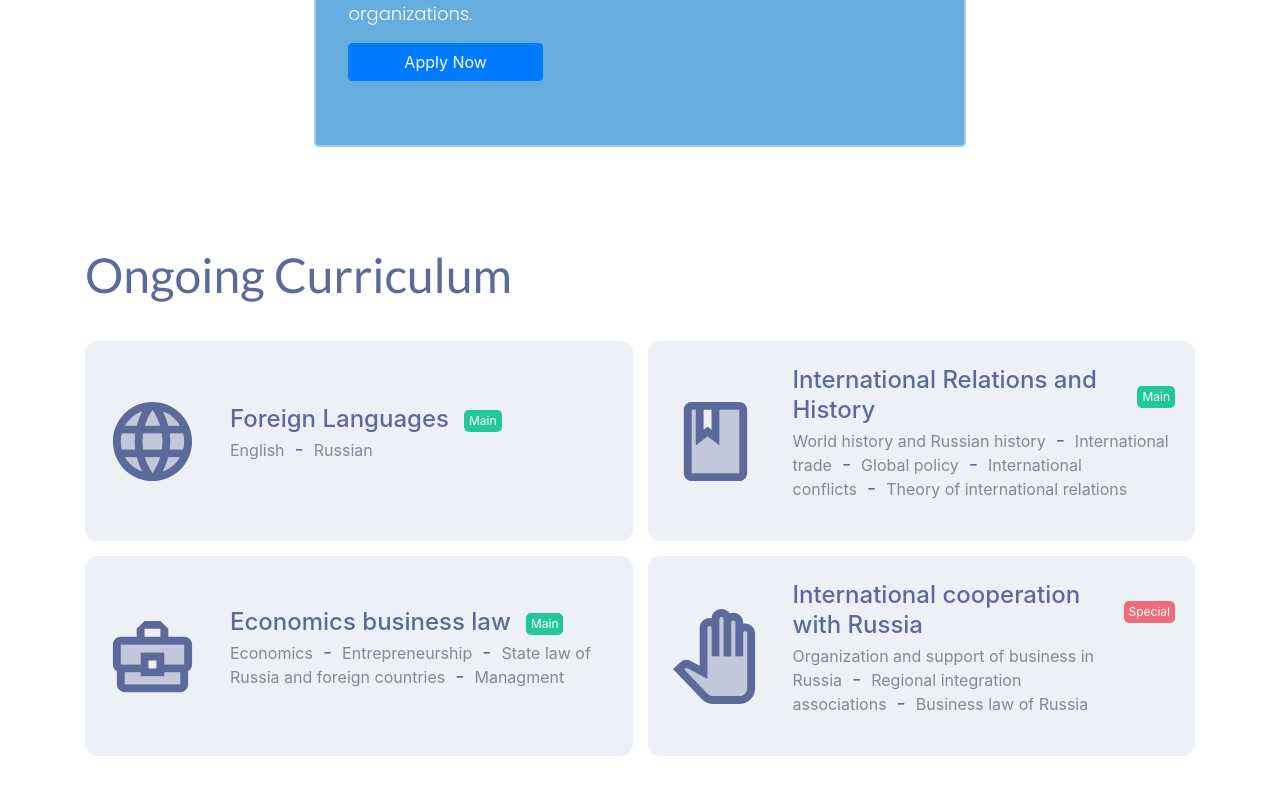
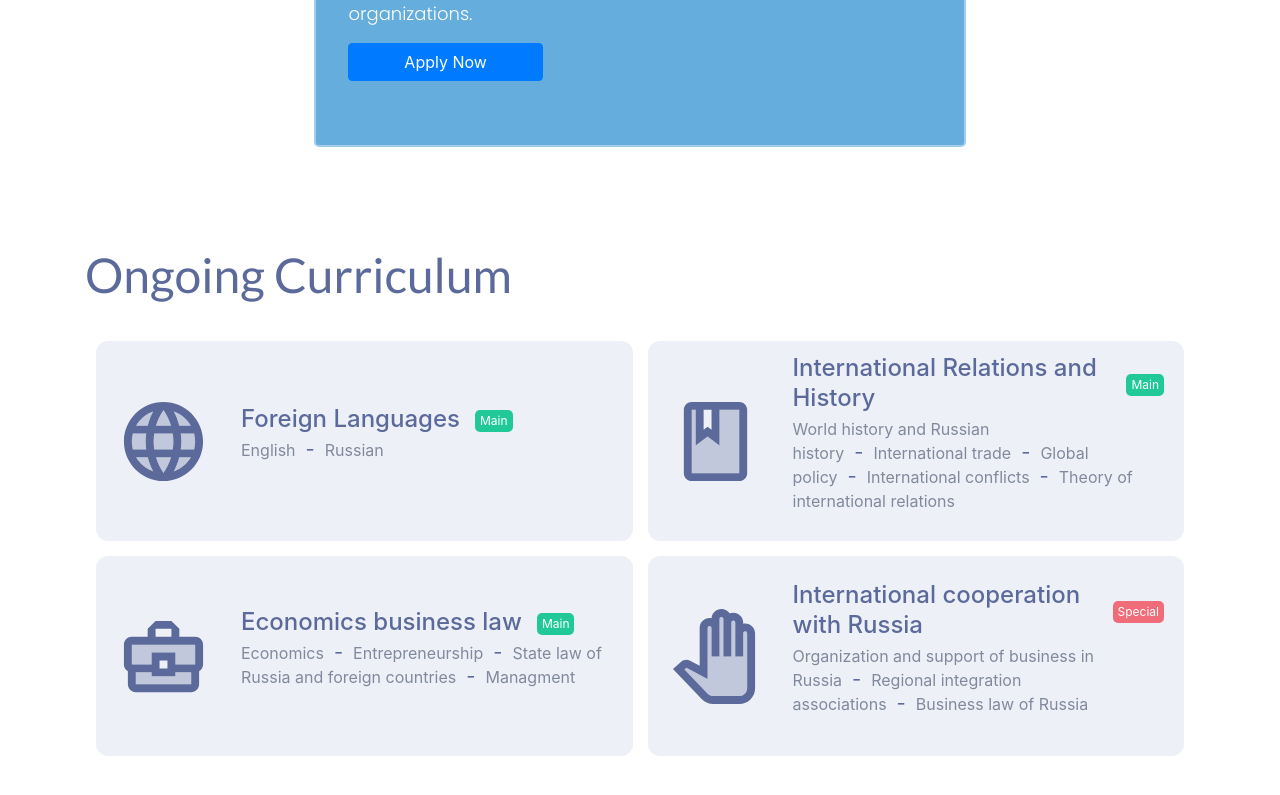
Before and after one commit to Ahmedhamed77/myuniproject, a React (Create React App) app: page / in a window 1280 px wide. Shown: the part 481-1276 px from the top of the page. Built offline with nearby package versions, Linux system fonts and the light colour scheme.

Commit message:
optimized CSS

```diff
--- a/src/Components/CurriculumContent/index.css
+++ b/src/Components/CurriculumContent/index.css
@@ -1,4 +1,4 @@
-@import url('https://fonts.googleapis.com/css2?family=Lato:wght@400;700&display=swap');
+@import url('https://fonts.googleapis.com/css2?family=Lato:wght@400&display=swap');
 
 :root {
     --c-color: #5B6A9A;
@@ -11,36 +11,38 @@
 }
 
 .curriculum-content h2 {
+    font-size: 48px;
+    font-weight: 400;
+    line-height: 1.5em;
+    margin-bottom: 30px;
     color: var(--c-color);
-    font-size: 48px;
-    line-height: 1.5em;
-    font-weight: 400;
-    margin-bottom: 30px;
     font-family: 'Lato', sans-serif;
 }
 
 .curriculum-content .cards {
-    display: grid;
     gap: 15px;
-    grid-template-columns: repeat(2, 1fr);
+    display: flex;
+    flex-wrap: wrap;
+    justify-content: center;
 }
 
 .curriculum-content .my-card {
+    gap: 30px;
+    width: 100%;
+    height: 200px;
     display: flex;
     padding: 20px;
-    align-items: center;
-    flex: 1 1 100%;
-    gap: 30px;
-    background-color: var(--c-bgcolor);
-    border-radius: 12px;
-    height: 200px;
     cursor: pointer;
     transition: 0.5s;
+    max-width: 536.5px;
+    align-items: center;
+    border-radius: 12px;
+    background-color: var(--c-bgcolor);
 }
 
 .curriculum-content .my-card:hover {
+    transform: scale(1.02);
     background-color: #fff;
-    transform: scale(1.02);
     box-shadow: 0px 5px 50px -8px #ddd;
 }
 
@@ -54,34 +56,32 @@
     align-items: center;
 }
 
+.my-card h3{
+    font-size: 24px;
+    margin-bottom: 5px;
+    line-height: 1.22em;
+    color: var(--c-color);
+}
+
 .my-card .badge {
+    color: #fff;
+    font-size: 12px;
     font-weight: 400;
-    font-size: 12px;
+    padding: 5px;
+    margin-left: 15px;
+    border-radius: 5px;
     background-color: var(--teal); /* BOOTSTRAP */
-    color: #fff;
-    margin-left: 15px;
-    padding: 5px;
-    border-radius: 5px;
 }
 
 .my-card .badge.special {
     background-color: #f16c79;
 }
 
-.my-card h3{
-    font-size: 24px;
-    /* font-weight: 800; */
-    line-height: 1.22em;
-    width: fit-content;
-    margin-bottom: 5px;
-    color: var(--c-color);
-}
-
 .my-card ul {
-    color: var(--c-sec-color);
     list-style: none;
     font-size: 16px;
     font-weight: 400;
+    color: var(--c-sec-color);
 }
 
 .my-card ul > li {
@@ -91,9 +91,9 @@
 
 .my-card ul > li::after {
     content: '-';
-    color: var(--c-color);
     font-size: 20px;
     margin: 0 10px;
+    color: var(--c-color);
 }
 
 .my-card ul > li:last-of-type::after {
```
